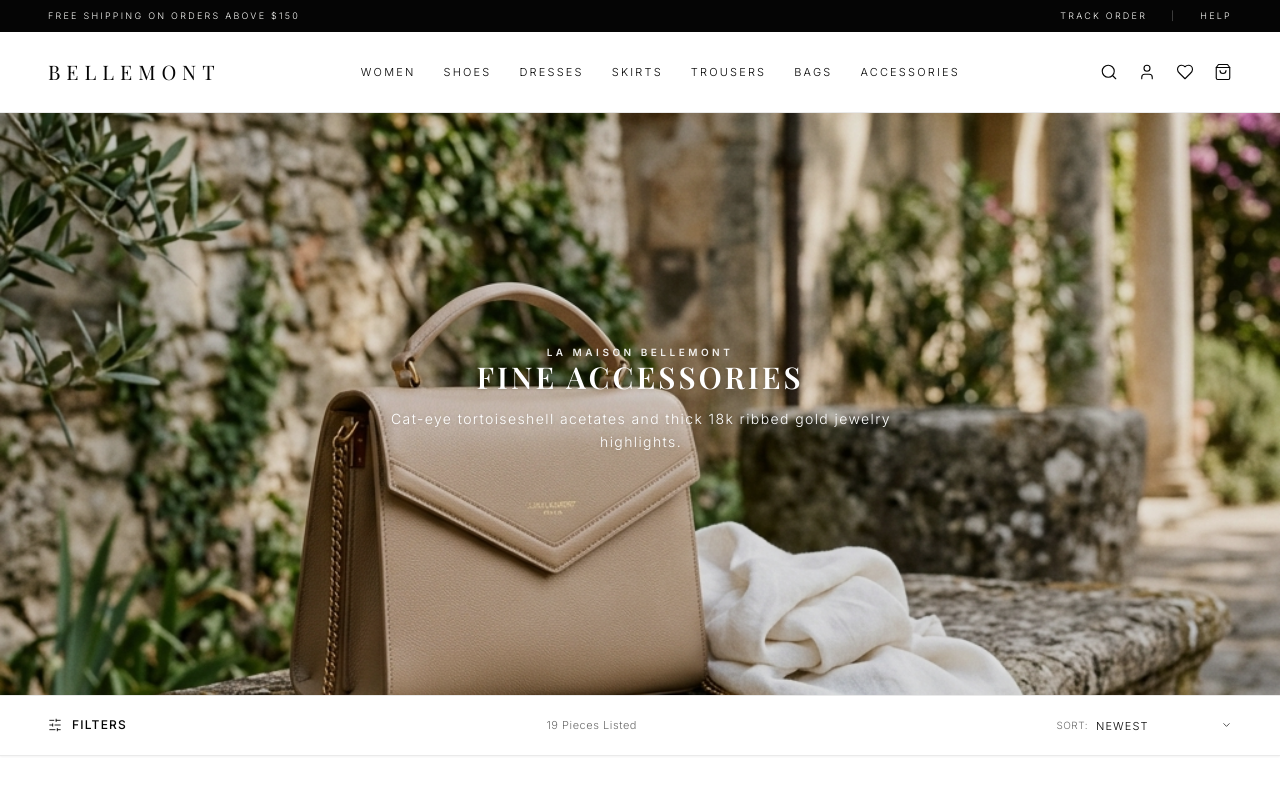
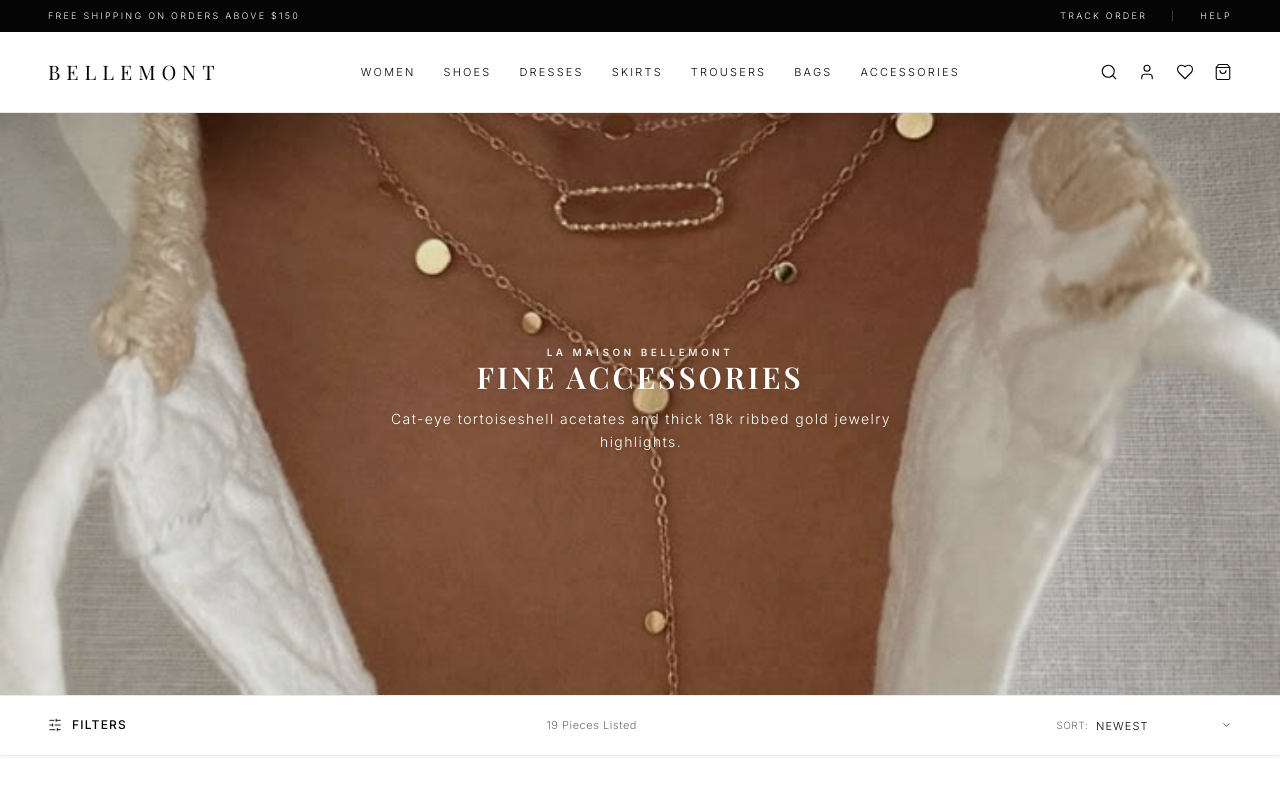
Before and after one commit to ikhlass-ce/bellemont, a React (Vite) app: page /collection/accessories in a window 1280 px wide. Shown: the top 800 px of the page. Built offline with nearby package versions, Linux system fonts and the light colour scheme; a web font is replaced by a local one.

Commit message:
feat: replace accessories collection page hero banner image with custom gold necklace image

```diff
--- a/src/pages/Collection.jsx
+++ b/src/pages/Collection.jsx
@@ -74,7 +74,7 @@ const Collection = () => {
       'accessories': {
         title: 'FINE ACCESSORIES',
         description: 'Cat-eye tortoiseshell acetates and thick 18k ribbed gold jewelry highlights.',
-        banner: '/assets/luxury_accessory.png'
+        banner: '/assets/accessories_collection_banner.jpg'
       },
       'new-arrivals': {
         title: 'NEW ARRIVALS',
```
Also changed, not shown: public/assets/accessories_collection_banner.jpg (added).
